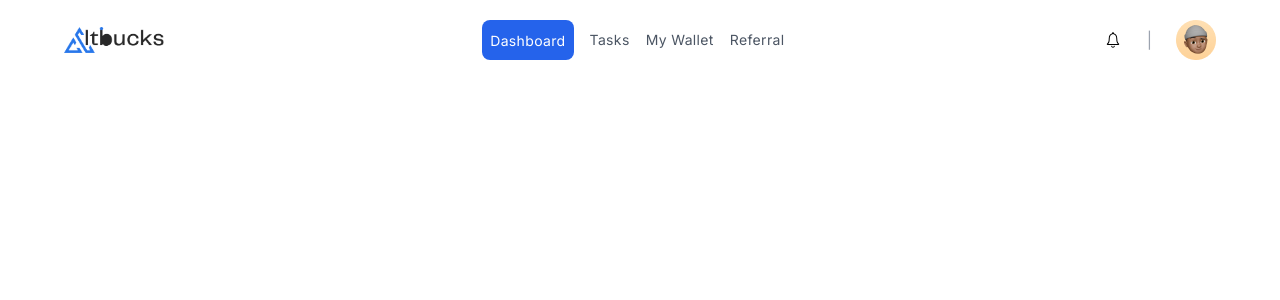
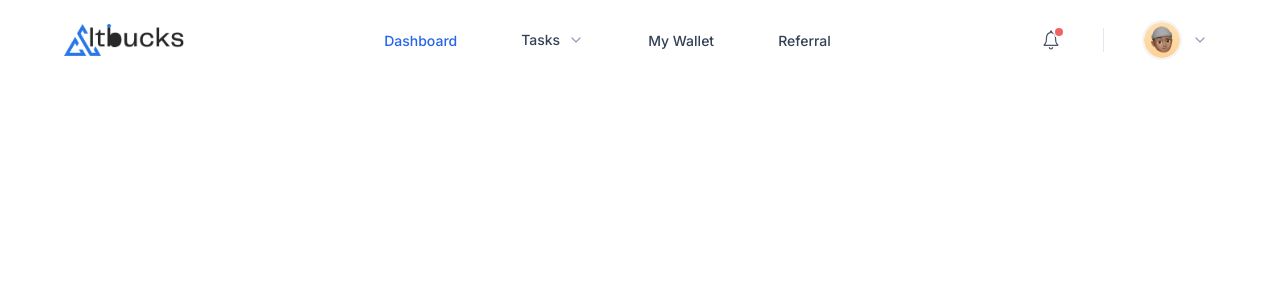
Before and after one commit to emmanueldavidson96/altbucks, a Next.js app: page /dashboard in a window 1280 px wide. Shown: the top 300 px of the page. Built offline with nearby package versions, Linux system fonts and the light colour scheme.

Commit message:
improve Header design

```diff
--- a/src/app/components/Dashboard_Components/Header.tsx
+++ b/src/app/components/Dashboard_Components/Header.tsx
@@ -1,41 +1,119 @@
-import Image from 'next/image'
-import React from 'react'
+'use client';
+
+
+
+import Image from 'next/image';
+import React, { useState } from 'react';
+import { usePathname } from 'next/navigation';
 import logoImg from "../../../../public/assets/Group 39230.png";
 import Link from 'next/link';
 import { IoIosNotificationsOutline } from "react-icons/io";
+import { ChevronDown } from 'lucide-react';
 import avatarImg from "../../../../public/assets/Avatar.png";
 
 export default function Header() {
+    const pathname = usePathname();
+    const [showDropdown, setShowDropdown] = useState(false);
+
+    const links = [
+        { href: '/dashboard', label: 'Dashboard' },
+        { href: '/dashboard/tasks', label: 'Tasks' },
+        { href: '/dashboard/my_wallet', label: 'My Wallet' },
+        { href: '/dashboard/referral', label: 'Referral' }
+    ];
+
     return (
-    <nav className='w-screen h-[80px] flex items-center'>
-        <div className='h-fit w-[90%] mx-auto flex items-center justify-between '>
+        <nav className="w-full h-[80px] backdrop-blur-sm z-50">
+            <div className="h-full w-[90%] mx-auto flex items-center justify-between">
+                {/* Logo */}
+                <Link href="/dashboard" className="w-fit h-fit transform hover:scale-105 transition-all duration-300">
+                    <Image
+                        src={logoImg}
+                        alt="Logo"
+                        className="w-[120px] aspect-auto"
+                        priority
+                    />
+                </Link>
 
-            <div className='w-fit h-fit'>
-                <Image src={logoImg} alt='' className='w-[100px] aspect-auto'/>
+                {/* Navigation */}
+                <div className="flex gap-8 items-center h-full">
+                    {links.map((link) => (
+                        <div key={link.href} className="relative">
+                            {link.label === 'Tasks' ? (
+                                // Tasks with dropdown
+                                <div className="relative">
+                                    <Link
+                                        href={link.href}
+                                        className={`group flex items-center gap-2 px-4 py-2 text-sm font-medium transition-all duration-200
+                      ${pathname === link.href ? 'text-blue-600' : 'text-slate-700 hover:text-blue-600'}
+                      after:content-[''] after:absolute after:-bottom-1 after:left-0
+                      after:w-0 after:h-0.5 after:bg-blue-600 after:transition-all after:duration-300
+                      hover:after:w-full`}
+                                        onMouseEnter={() => setShowDropdown(true)}
+                                        onMouseLeave={() => setShowDropdown(false)}
+                                    >
+                                        Tasks
+                                        <ChevronDown className={`w-4 h-4 text-slate-400 transition-transform duration-300
+                      ${showDropdown ? 'rotate-180' : 'group-hover:rotate-180'}`}
+                                        />
+                                    </Link>
+                                    {/* Dropdown */}
+                                    <div
+                                        onMouseEnter={() => setShowDropdown(true)}
+                                        onMouseLeave={() => setShowDropdown(false)}
+                                        className={`absolute top-full left-0 mt-1 transform transition-all duration-200
+                      ${showDropdown ? 'opacity-100 translate-y-0' : 'opacity-0 -translate-y-2 pointer-events-none'}`}
+                                    >
+                                        <div className="bg-white rounded-xl shadow-lg py-2 min-w-[180px]">
+                                            <Link
+                                                href="/dashboard/my-applications"
+                                                className="block px-4 py-2 text-sm text-slate-600 hover:bg-slate-50/80 hover:text-blue-600
+                          transition-all duration-200"
+                                            >
+                                                My Applications
+                                            </Link>
+                                        </div>
+                                    </div>
+                                </div>
+                            ) : (
+                                <Link
+                                    href={link.href}
+                                    className={`px-4 py-2 text-sm font-medium transition-all duration-200
+                    ${pathname === link.href ? 'text-blue-600' : 'text-slate-700 hover:text-blue-600'}
+                    relative after:content-[''] after:absolute after:-bottom-1 after:left-0
+                    after:w-0 after:h-0.5 after:bg-blue-600 after:transition-all after:duration-300
+                    hover:after:w-full`}
+                                >
+                                    {link.label}
+                                </Link>
+                            )}
+                        </div>
+                    ))}
                 </div>
 
-            <div className='flex gap-4 items-center h-full'>
-                <p className='h-fit w-fit p-2 bg-blue-600 rounded-lg text-white'>
-                    <Link href={"/dashboard"} className='text-sm tracking-wide'>Dashboard</Link>
-                </p>
-                <p className='text-sm text-gray-600 tracking-wide'>
-                    <Link href={"/tasks"}>Tasks</Link>
-                </p>
-                <p className='text-sm text-gray-600 tracking-wide'>
-                    <Link href={"/my_wallet"}>My Wallet</Link>
-                </p>
-                <p className='text-sm text-gray-600 tracking-wide'>
-                    <Link href={"/referral"}>Referral</Link>
-                </p>
+                {/* User Section */}
+                <div className="flex items-center gap-8">
+                    <button className="relative p-2 rounded-full hover:bg-slate-50/80 transition-all duration-200 group">
+                        <IoIosNotificationsOutline className="w-6 h-6 text-slate-600 group-hover:text-blue-600 transition-colors" />
+                        <span className="absolute top-2 right-2 w-2 h-2 bg-red-500 rounded-full ring-2 ring-white animate-pulse" />
+                    </button>
+
+                    <div className="h-6 w-px bg-slate-200" />
+
+                    <button className="flex items-center gap-3 group p-2 rounded-full hover:bg-slate-50/80 transition-all duration-200">
+                        <div className="relative">
+                            <Image
+                                src={avatarImg}
+                                alt="User Avatar"
+                                className="w-9 h-9 rounded-full ring-2 ring-slate-100 group-hover:ring-blue-200 transition-all duration-200
+                  transform group-hover:scale-105"
+                            />
                         </div>
-
-            <div className='flex gap-6 items-center'>
-                <IoIosNotificationsOutline color='black' size={20} className='cursor-pointer'/>
-                <p className='text-gray-400'>|</p>
-                <Image src={avatarImg} alt='' className='cursor-pointer'/>
+                        <ChevronDown className="w-4 h-4 text-slate-400 group-hover:text-blue-600 transition-all duration-300
+              group-hover:rotate-180" />
+                    </button>
                 </div>
             </div>
-
         </nav>
-  )
+    );
 }
--- a/src/hooks/useTaskOperations.ts
+++ b/src/hooks/useTaskOperations.ts
@@ -110,7 +110,7 @@ export const useTaskOperations = () => {
         try {
             await store.markTaskPending(taskId);
             await store.fetchRecentTasks();
-            await store.fetchCompletedTasks(); // Add this to refresh completed tasks
+            await store.fetchCompletedTasks();
             toast.success('Task marked as pending');
             return true;
         } catch (error) {
```
Lines whose indentation alone changed are shown as unchanged.
